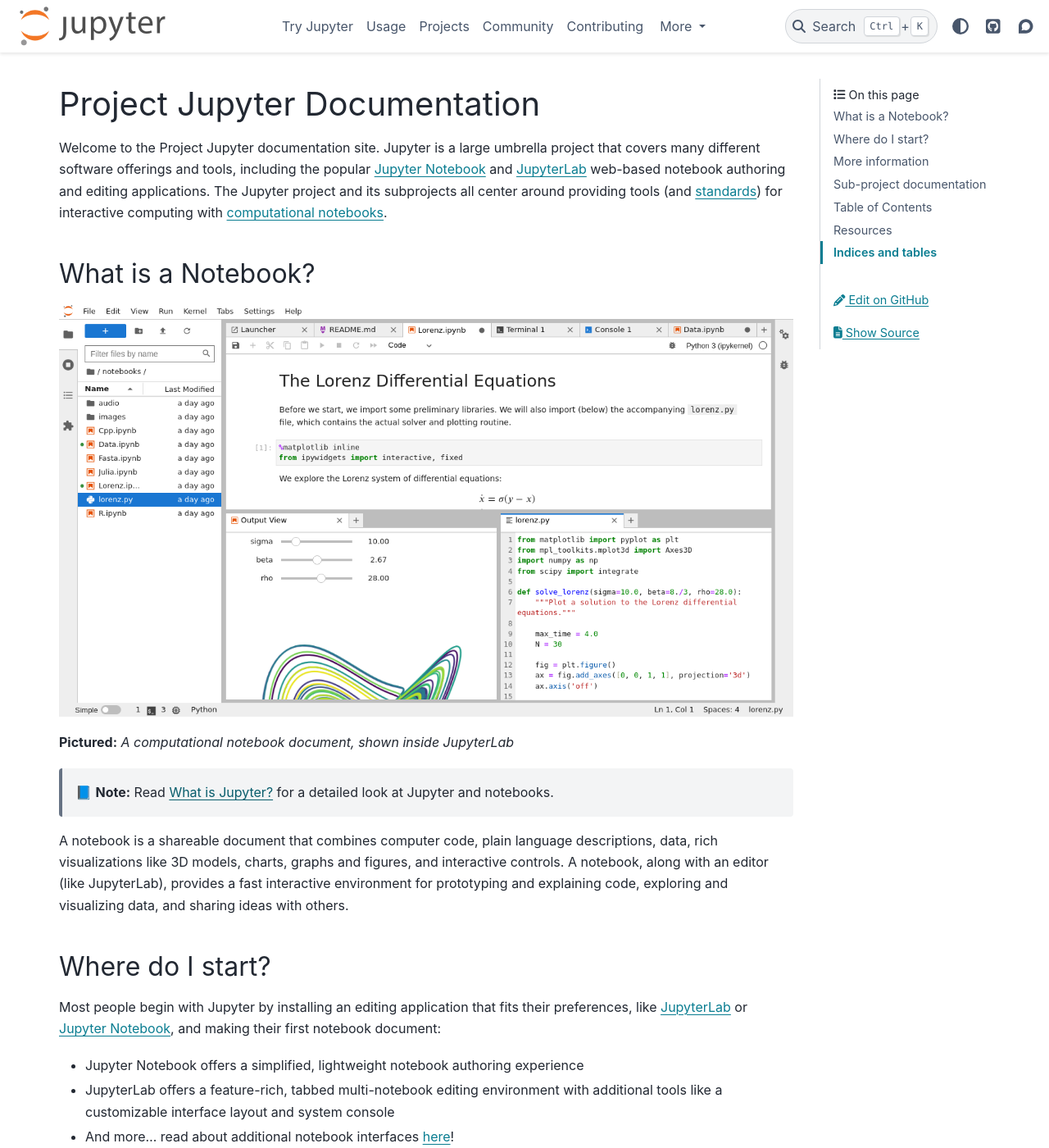
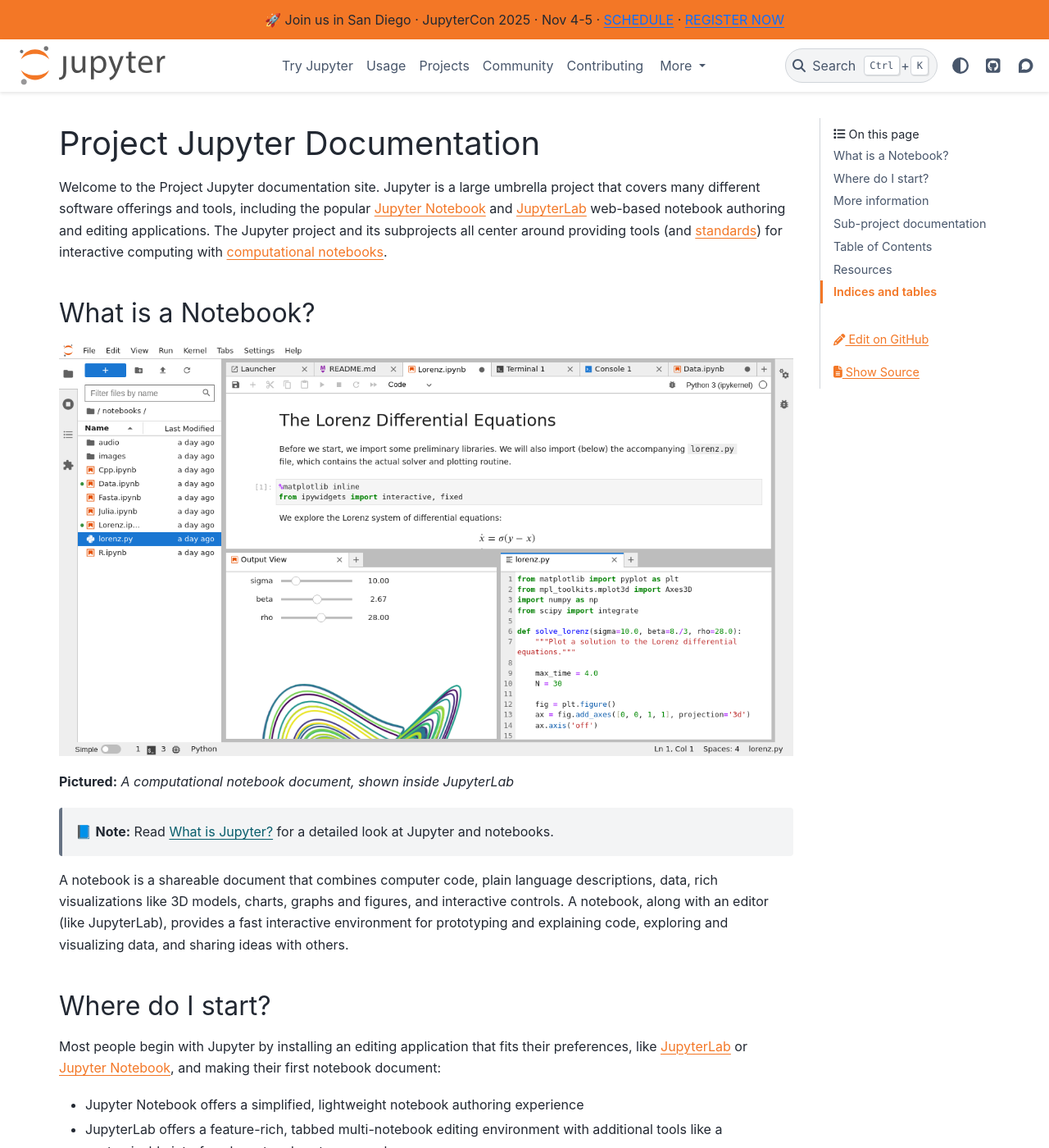
Before and after one commit to jupyter/jupyter, a Sphinx documentation site: the page built from docs/source/index.md, in a window 1280 px wide and 1400 px high. Shown: the whole window at 82% size. Built offline with Sphinx 7.4.7 and the PyData theme 0.15.4, drawn with Linux system fonts in a browser that asks for light colours; pages that are not in the unit, such as notebooks, are missing from menus.

Commit message:
Update our banner and fix jupyter CSS (#791)

```diff
--- a/docs/source/_static/custom.css
+++ b/docs/source/_static/custom.css
@@ -1,21 +1,3 @@
-/* -- theme ------------------------------------------------------------ */
-
-:root {
-    /* colors from from https://github.com/jupyter/jupyter.github.io/blob/master/_sass/settings/_colors.scss */
-    --color-dark-orange: 197, 84, 11;
-    --color-dark-grey: 77, 77, 77;
-    --pst-color-link: var(--color-dark-orange);
-
-    --pst-color-h1: var(--color-dark-grey);
-    --pst-color-h2: var(--color-dark-grey);
-    --pst-color-h3: var(--color-dark-grey);
-    --pst-color-h4: var(--color-dark-grey);
-    --pst-color-h5: var(--color-dark-grey);
-    --pst-color-h6: var(--color-dark-grey);
-
-    --pst-color-active-navigation: var(--color-dark-orange);
-}
-
 /* -- navbar ------------------------------------------------------------- */
 
 .navbar-brand {
--- /dev/null
+++ b/docs/source/_static/jupyter.css
@@ -0,0 +1,19 @@
+/**
+ * Jupyter CSS colors for PyData Sphinx Theme Sites
+ * This file defines a few common colors to align with Jupyter's branding.
+ */
+html[data-theme="light"], html[data-theme="dark"] {
+    /* colors from from https://github.com/jupyter/jupyter.github.io/blob/master/_sass/settings/_colors.scss */
+    --color-jupyter-orange: rgb(243, 119, 38);
+    --pst-color-primary: var(--color-jupyter-orange);
+    --pst-color-secondary: var(--color-jupyter-orange);
+    --pst-color-secondary-bg: var(--color-jupyter-orange);
+    --pst-color-table-row-hover-bg: var(--pst-gray-200);
+}
+
+.bd-header-announcement a {
+  color: var(--bs-blue) !important;
+}
+.bd-header-announcement a:hover {
+  color: var(--bs-cyan) !important;
+}
--- a/docs/source/conf.py
+++ b/docs/source/conf.py
@@ -63,13 +63,6 @@
 # The full version, including alpha/beta/rc tags.
 release = '4.1.1 alpha'
 
-# The language for content autogenerated by Sphinx. Refer to documentation
-# for a list of supported languages.
-#
-# This is also used if you do content translation via gettext catalogs.
-# Usually you set "language" from the command line for these cases.
-language = None
-
 # List of patterns, relative to source directory, that match files and
 # directories to ignore when looking for source files.
 exclude_patterns = ['_build']
@@ -96,6 +89,7 @@
 }
 
 html_theme_options = {
+    "announcement": "🚀 Join us in San Diego · JupyterCon 2025 · Nov 4-5 · <a href=\"https://events.linuxfoundation.org/jupytercon/program/schedule/?ajs_aid=53afb00d-be65-4a99-9112-28cdaac99463\">SCHEDULE</a> · <a href=\"https://events.linuxfoundation.org/jupytercon/register/?ajs_aid=53afb00d-be65-4a99-9112-28cdaac99463\">REGISTER NOW</a>",
     "icon_links": [
         {
             "name": "GitHub",
@@ -112,6 +106,9 @@
       {"name": "jupyter.org", "url": "https://jupyter.org"},
   ],
   "use_edit_page_button": True,
+  "logo": {
+      "image_dark": "_static/_images/logo-rectangle-dark.svg",
+  },
 }
 
 # Re-directs for pages that were moved
@@ -215,6 +212,7 @@
 
 def setup(app):
     app.add_css_file("custom.css")
+    app.add_css_file("jupyter.css")
     # Plausible.io tracking
     app.add_js_file("https://plausible.io/js/script.file-downloads.hash.outbound-links.js", **{"data-comain": "docs.jupyter.org", "defer": ""})
     app.add_js_file(filename=None, body="window.plausible = window.plausible || function() { (window.plausible.q = window.plausible.q || []).push(arguments) }")
```
Also changed, not shown: docs/source/_static/_images/logo-rectangle-dark.svg (added).
